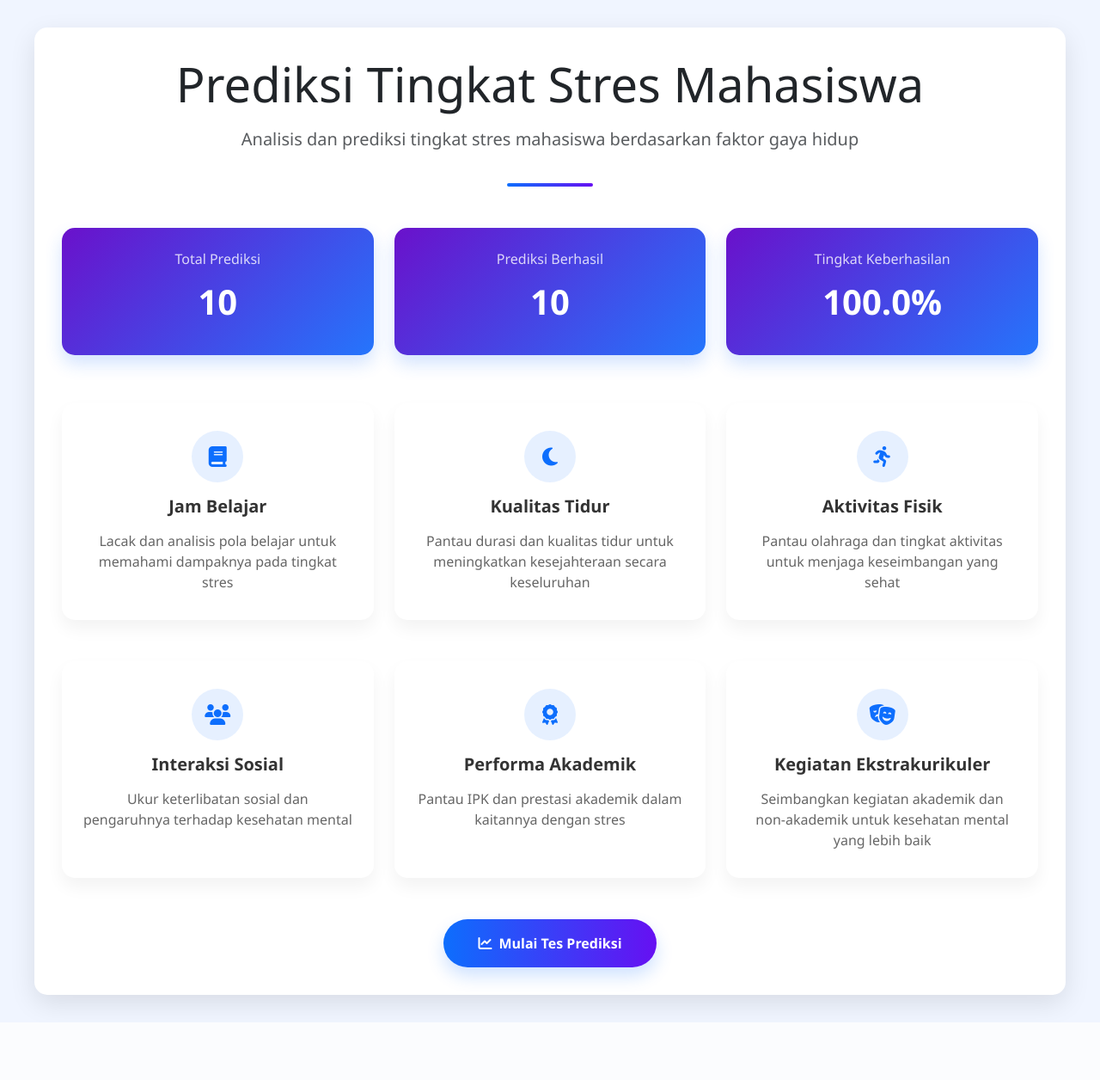
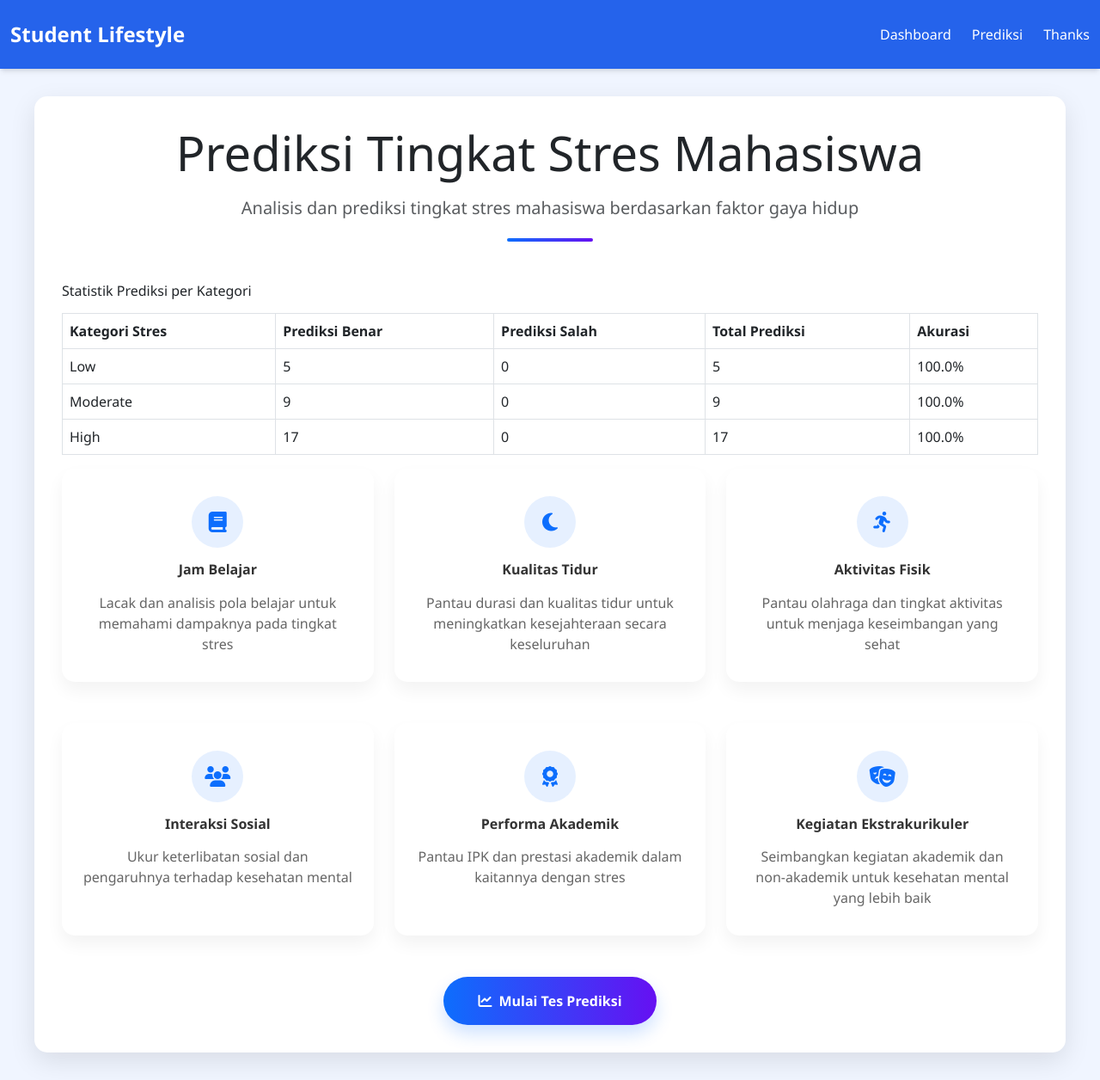
Before and after one commit to maulanafn313/studentlifestyle, a Flask app: page /dashboard in a window 1280 px wide. Shown: the whole page at 86% size. Before the commit the page ends 1188 px from the top, so only its background shows below. Run offline with Flask 3, Linux system fonts and the light colour scheme; parts of the project's set-up code (start-up, migrations or seed data) failed here and were passed over; some libraries are stand-ins or nearby versions.

Commit message:
perbaikan dashboard versi 1

```diff
--- a/app.py
+++ b/app.py
@@ -44,16 +44,37 @@ STATS_FILE = prediction_stats = "prediction_stats.json"
 
 # Fungsi untuk memuat statistik dari file
 def load_stats():
-    if os.path.exists(STATS_FILE):
-        with open(STATS_FILE, "r") as f:
-            return json.load(f)
-    return {"total_predictions": 0, "successful_predictions": 0}
+    default_stats = {
+        "total_predictions": 0,
+        "successful_predictions": 0,
+        "low": {"Benar": 0, "Salah": 0},
+        "moderate": {"Benar": 0, "Salah": 0},
+        "high": {"Benar": 0, "Salah": 0}
+    }
+
+    if not os.path.exists(STATS_FILE):
+        with open(STATS_FILE, 'w') as f:
+            json.dump(default_stats, f)
+        return default_stats
+
+    try:
+        with open(STATS_FILE, 'r') as f:
+            stats = json.load(f)
+            # Pastikan semua kategori ada
+            for key in default_stats.keys():
+                if key not in stats:
+                    stats[key] = default_stats[key]
+            return stats
+    except:
+        return default_stats
 
 # Fungsi untuk menyimpan statistik ke file
 def save_stats():
-    with open(STATS_FILE, "w") as f:
-        json.dump(prediction_stats, f)
-
+    try:
+        with open(STATS_FILE, "w") as f:
+            json.dump(prediction_stats, f, indent=4)
+    except Exception as e:
+        print(f"Error saving stats: {e}")
 
 # Statistik prediksi
 prediction_stats = load_stats()
@@ -62,7 +83,7 @@ prediction_stats = load_stats()
 def home():
     return redirect(url_for('dashboard'))
 
-@app.route('/predict')
+@app.route('/predict', methods=['GET', 'POST'])
 def predict():
     manual_pred = None
     upload_results = None
@@ -71,63 +92,10 @@ def predict():
     if request.method == "POST":
         # 1) Jika datang dari manual form
         if 'submit_manual' in request.form:
-            # Pilih model berdasarkan input pengguna
-            model_choice = request.form['model_choice']
-            if model_choice == 'svm':
-                features = FEATURES_SVM
-                scaler = scalersvm
-                le = lesvm
-                model = svm
-            else:  # 'nn'
-                features = FEATURES_NN
-                scaler = scalernn
-                le = lenn
-                model = nn
-
-            # Kumpulkan nilai input
-            vals = [float(request.form[f]) for f in features]
-            manual_input = dict(zip(features, vals))
-            X = scaler.transform([vals])
-            p = model.predict(X)
-            manual_pred = le.inverse_transform(p)[0]
-
-            # Tambahkan hasil prediksi ke data input
-            manual_input['Predicted_Stress_Level'] = manual_pred
-
-            # Simpan hasil prediksi ke gambar
-            plt.figure(figsize=(8, 4))
-            plt.title("Hasil Prediksi Tingkat Stres")
-
-            #  Hanya gunakan fitur numerik untuk grafik
-            numeric_features = {key: value for key, value in manual_input.items() if isinstance(value, (int, float))}
-            bars = plt.bar(numeric_features.keys(), numeric_features.values(), color='skyblue')
-
-            # Tambahkan teks hasil prediksi di atas grafik
-            for bar in bars:
-                plt.text(bar.get_x() + bar.get_width() / 2, bar.get_height() + 0.1,
-                        f"{bar.get_height():.2f}", ha='center', va='bottom')
-
-            # Tambahkan hasil prediksi sebagai teks di grafik
-            plt.text(len(numeric_features) - 1, max(numeric_features.values()) + 0.5,
-                    f"Predicted Stress Level: {manual_pred}", fontsize=12, color='red', ha='center')
-
-            plt.xticks(rotation=45, ha='right')
-            plt.xlabel("Fitur")
-            plt.ylabel("Nilai")
-            plt.tight_layout()
-            plt.savefig("static/manual_prediction.jpg")
-            plt.close()
-
-
-        # 2) Jika datang dari upload CSV
-        elif 'submit_upload' in request.form:
-            file = request.files['file']
-            if file and file.filename.endswith('.csv'):
-                df = pd.read_csv(io.StringIO(file.stream.read().decode("UTF8")))
-
+            try:
                 # Pilih model berdasarkan input pengguna
-                model_choice_upload = request.form['model_choice_upload']
-                if model_choice_upload == 'svm':
+                model_choice = request.form['model_choice']
+                if model_choice == 'svm':
                     features = FEATURES_SVM
                     scaler = scalersvm
                     le = lesvm
@@ -138,22 +106,113 @@ def predict():
                     le = lenn
                     model = nn
 
-                # Validasi kolom
-                if not all(col in df.columns for col in features):
-                    upload_results = f"CSV harus memiliki kolom: {features}"
+                # Kumpulkan nilai input
+                vals = []
+                error_message = None
+                for f in features:
+                    value = float(request.form[f])
+                    min_val, max_val = FEATURE_RANGES[f]
+                    if not (min_val <= value <= max_val):
+                        error_message = f"Nilai untuk {f.replace('_', ' ')} harus berada dalam rentang {min_val} hingga {max_val}."
+                        break
+                    vals.append(value)
+
+                if error_message:
+                    return render_template("index.html",
+                                           features=FEATURES_SVM,
+                                           manual_pred=None,
+                                           manual_input=None,
+                                           upload_results=None,
+                                           error_message=error_message)
+
+                # Jika validasi berhasil, lanjutkan ke prediksi
+                manual_input = dict(zip(features, vals))
+                X = scaler.transform([vals])
+                p = model.predict(X)
+                manual_pred = le.inverse_transform(p)[0]
+
+                # Update statistik prediksi
+                if model_choice == 'svm':
+                    # Gunakan prediksi SVM sebagai referensi
+                    X_ref = scalersvm.transform([vals])
+                    p_ref = svm.predict(X_ref)
+                    ref_pred = lesvm.inverse_transform(p_ref)[0]
                 else:
-                    X = scaler.transform(df[features])
-                    preds = model.predict(X)
-                    df['Prediction'] = le.inverse_transform(preds)
+                    # Gunakan prediksi NN sebagai referensi
+                    X_ref = scalernn.transform([vals])
+                    p_ref = nn.predict(X_ref)
+                    ref_pred = lenn.inverse_transform(p_ref)[0]
 
-                    # Simpan hasil prediksi ke file Excel
-                    output_file = "static/results_predictions.xlsx"
-                    df.to_excel(output_file, index=False)
+                is_correct = manual_pred == ref_pred
+                update_prediction_stats(manual_pred, is_correct)
 
-                    # Kirim DataFrame ke template
-                    upload_results = df.to_dict(orient='records')
-            else:
-                upload_results = "File tidak valid. Unggah CSV."
+                # Tambahkan status prediksi ke output
+                manual_input['Prediction_Status'] = 'Benar' if is_correct else 'Salah'
+
+                save_stats()  # Pastikan perubahan tersimpan
+
+            except Exception as e:
+                return render_template("index.html",
+                                       features=FEATURES_SVM,
+                                       manual_pred=None,
+                                       manual_input=None,
+                                       upload_results=None,
+                                       error_message=f"Terjadi kesalahan: {str(e)}")
+
+        # 2) Jika datang dari upload CSV
+        elif 'submit_upload' in request.form:
+            try:
+                file = request.files['file']
+                if file and file.filename.endswith('.csv'):
+                    df = pd.read_csv(io.StringIO(file.stream.read().decode("UTF8")))
+
+                    # Pilih model berdasarkan input pengguna
+                    model_choice_upload = request.form['model_choice_upload']
+                    if model_choice_upload == 'svm':
+                        features = FEATURES_SVM
+                        scaler = scalersvm
+                        le = lesvm
+                        model = svm
+                    else:  # 'nn'
+                        features = FEATURES_NN
+                        scaler = scalernn
+                        le = lenn
+                        model = nn
+
+                    # Validasi kolom
+                    if not all(col in df.columns for col in features):
+                        upload_results = f"CSV harus memiliki kolom: {features}"
+                    else:
+                        X = scaler.transform(df[features])
+                        preds = model.predict(X)
+                        df['Prediction'] = le.inverse_transform(preds)
+
+                        # Update statistik untuk setiap baris
+                        for idx, row in df.iterrows():
+                            if model_choice_upload == 'svm':
+                                X_ref = scalersvm.transform(row[features].values.reshape(1, -1))
+                                p_ref = svm.predict(X_ref)
+                                ref_pred = lesvm.inverse_transform(p_ref)[0]
+                            else:
+                                X_ref = scalernn.transform(row[features].values.reshape(1, -1))
+                                p_ref = nn.predict(X_ref)
+                                ref_pred = lenn.inverse_transform(p_ref)[0]
+
+                            is_correct = row['Prediction'] == ref_pred
+                            update_prediction_stats(row['Prediction'], is_correct)
+                            df.at[idx, 'Prediction_Status'] = 'Benar' if is_correct else 'Salah'
+
+                        # Simpan hasil prediksi ke file Excel
+                        output_file = "static/results_predictions.xlsx"
+                        df.to_excel(output_file, index=False)
+
+                        # Kirim DataFrame ke template
+                        upload_results = df.to_dict(orient='records')
+                else:
+                    upload_results = "File tidak valid. Unggah CSV."
+
+            except Exception as e:
+                upload_results = f"Terjadi kesalahan saat memproses file: {str(e)}"
 
     return render_template("index.html",
                            features=FEATURES_SVM,  # Default fitur untuk form manual
@@ -184,12 +243,72 @@ def calculate_success_rate():
         return 0
     return (prediction_stats["successful_predictions"] / prediction_stats["total_predictions"]) * 100
 
+
+
+def calculate_target_statistics():
+    default_stats = {
+        "low": {"Benar": 0, "Salah": 0},
+        "moderate": {"Benar": 0, "Salah": 0},
+        "high": {"Benar": 0, "Salah": 0}
+    }
+
+    if not os.path.exists(STATS_FILE):
+        return default_stats
+
+    try:
+        with open(STATS_FILE, 'r') as f:
+            stats = json.load(f)
+            # Hanya ambil statistik kategori (low, moderate, high)
+            category_stats = {
+                k: v for k, v in stats.items()
+                if k in ['low', 'moderate', 'high']
+            }
+
+            # Pastikan setiap kategori memiliki struktur yang benar
+            for category in ['low', 'moderate', 'high']:
+                if category not in category_stats:
+                    category_stats[category] = {"Benar": 0, "Salah": 0}
+                elif not isinstance(category_stats[category], dict):
+                    category_stats[category] = {"Benar": 0, "Salah": 0}
+
+            return category_stats
+    except:
+        return default_stats
+
+def update_target_statistics(target, status):
+    stats = calculate_target_statistics()
+
+    if target in stats:
+        stats[target][status] += 1
+
+    with open(STATS_FILE, "w") as f:
+        json.dump(stats, f)
+
+def update_prediction_stats(prediction, is_correct):
+    global prediction_stats
+
+    # Update kategori (low, moderate, high)
+    prediction = prediction.lower()  # konversi ke lowercase untuk konsistensi
+    if prediction in ['low', 'moderate', 'high']:
+        status = "Benar" if is_correct else "Salah"
+        prediction_stats[prediction][status] += 1
+
+    # Update total statistik
+    prediction_stats["total_predictions"] += 1
+    if is_correct:
+        prediction_stats["successful_predictions"] += 1
+
+    save_stats()
+
 @app.route("/dashboard")
 def dashboard():
+    target_stats = calculate_target_statistics()
     return render_template("dashboard.html",
-                           total_predictions=prediction_stats["total_predictions"],
-                           successful_predictions=prediction_stats["successful_predictions"],
-                           success_rate=calculate_success_rate())
+                            total_predictions=prediction_stats.get("total_predictions", 0),
+                            successful_predictions=prediction_stats.get("successful_predictions", 0),
+                            success_rate=calculate_success_rate(),
+                            target_stats=target_stats)
+
 
 @app.route("/thanks")
 def thanks():
--- a/templates/dashboard.html
+++ b/templates/dashboard.html
@@ -1,30 +1,35 @@
 <!DOCTYPE html>
 <html lang="en">
+
 <head>
     <meta charset="UTF-8">
     <meta name="viewport" content="width=device-width, initial-scale=1.0">
     <title>Dashboard Prediksi Tingkat Stres Mahasiswa</title>
     <link href="https://cdn.jsdelivr.net/npm/bootstrap@5.3.0/dist/css/bootstrap.min.css" rel="stylesheet">
+    <script src="https://cdn.tailwindcss.com"></script>
     <link rel="stylesheet" href="https://cdnjs.cloudflare.com/ajax/libs/font-awesome/6.4.0/css/all.min.css">
     <style>
         body {
             background-color: #f0f5ff;
             font-family: 'Segoe UI', Tahoma, Geneva, Verdana, sans-serif;
         }
+
         .dashboard-container {
             max-width: 1200px;
             margin: 2rem auto;
             padding: 2rem;
             background-color: white;
             border-radius: 15px;
-            box-shadow: 0 10px 30px rgba(0,0,0,0.1);
+            box-shadow: 0 10px 30px rgba(0, 0, 0, 0.1);
         }
+
         .header {
             text-align: center;
             margin-bottom: 3rem;
             position: relative;
             padding-bottom: 1.5rem;
         }
+
         .header:after {
             content: '';
             position: absolute;
@@ -36,35 +41,42 @@
             background: linear-gradient(90deg, #0d6efd, #6610f2);
             border-radius: 2px;
         }
+
         .card {
             border: none;
             border-radius: 15px;
-            box-shadow: 0 10px 20px rgba(0,0,0,0.05);
+            box-shadow: 0 10px 20px rgba(0, 0, 0, 0.05);
             transition: all 0.3s ease;
             overflow: hidden;
             height: 100%;
         }
+
         .card:hover {
             transform: translateY(-10px);
-            box-shadow: 0 15px 30px rgba(0,0,0,0.1);
+            box-shadow: 0 15px 30px rgba(0, 0, 0, 0.1);
         }
+
         .card-icon {
             font-size: 2.5rem;
             margin-bottom: 1rem;
             color: #0d6efd;
         }
+
         .card-body {
             padding: 2rem 1.5rem;
             text-align: center;
         }
+
         .card-title {
             font-weight: 600;
             margin-bottom: 1rem;
             color: #333;
         }
+
         .card-text {
             color: #666;
         }
+
         .stats-card {
             background: linear-gradient(135deg, #6a11cb 0%, #2575fc 100%);
             color: white;
@@ -73,15 +85,18 @@
             margin-bottom: 2rem;
             box-shadow: 0 10px 20px rgba(37, 117, 252, 0.2);
         }
+
         .stats-number {
             font-size: 2.5rem;
             font-weight: 700;
             margin: 0.5rem 0;
         }
+
         .stats-label {
             font-size: 1rem;
             opacity: 0.8;
         }
+
         .btn-predict {
             background: linear-gradient(90deg, #0d6efd, #6610f2);
             color: white;
@@ -93,12 +108,14 @@
             display: inline-block;
             box-shadow: 0 10px 20px rgba(13, 110, 253, 0.2);
         }
+
         .btn-predict:hover {
             background: linear-gradient(90deg, #0b5ed7, #5209cf);
             color: white;
             transform: translateY(-3px);
             box-shadow: 0 15px 30px rgba(13, 110, 253, 0.3);
         }
+
         .feature-icon {
             width: 60px;
             height: 60px;
@@ -109,41 +126,53 @@
             border-radius: 50%;
             margin: 0 auto 1rem;
         }
+
         .feature-icon i {
             font-size: 1.5rem;
             color: #0d6efd;
         }
     </style>
 </head>
+
 <body>
+    {% include 'header.html' %}
     <div class="dashboard-container">
         <div class="header">
             <h1 class="display-4 mb-3">Prediksi Tingkat Stres Mahasiswa</h1>
             <p class="lead text-muted">Analisis dan prediksi tingkat stres mahasiswa berdasarkan faktor gaya hidup</p>
         </div>
 
-        <!-- Statistics Row -->
-        <div class="row mb-4">
-            <div class="col-md-4">
-                <div class="stats-card text-center">
-                    <div class="stats-label">Total Prediksi</div>
-                    <div class="stats-number">{{ total_predictions }}</div>
-                </div>
-            </div>
-            <div class="col-md-4">
-                <div class="stats-card text-center">
-                    <div class="stats-label">Prediksi Berhasil</div>
-                    <div class="stats-number">{{ successful_predictions }}</div>
-                </div>
-            </div>
-            <div class="col-md-4">
-                <div class="stats-card text-center">
-                    <div class="stats-label">Tingkat Keberhasilan</div>
-                    <div class="stats-number">{{ success_rate|round(1) }}%</div>
-                </div>
-            </div>
-        </div>
-
+        <!-- Dalam bagian statistik -->
+        <h2 class="mt-5">Statistik Prediksi per Kategori</h2>
+        <table class="table table-bordered mt-3">
+            <thead>
+                <tr>
+                    <th>Kategori Stres</th>
+                    <th>Prediksi Benar</th>
+                    <th>Prediksi Salah</th>
+                    <th>Total Prediksi</th>
+                    <th>Akurasi</th>
+                </tr>
+            </thead>
+            <tbody>
+                {% for category, results in target_stats.items() %}
+                <tr>
+                    <td>{{ category.capitalize() }}</td>
+                    <td>{{ results['Benar'] }}</td>
+                    <td>{{ results['Salah'] }}</td>
+                    <td>{{ results['Benar'] + results['Salah'] }}</td>
+                    <td>
+                        {% set total = results['Benar'] + results['Salah'] %}
+                        {% if total > 0 %}
+                        {{ ((results['Benar'] / total) * 100)|round(1) }}%
+                        {% else %}
+                        0%
+                        {% endif %}
+                    </td>
+                </tr>
+                {% endfor %}
+            </tbody>
+        </table>
         <!-- Main Features Row -->
         <div class="row g-4 mb-5">
             <div class="col-md-4">
@@ -153,7 +182,8 @@
                             <i class="fas fa-book"></i>
                         </div>
                         <h5 class="card-title">Jam Belajar</h5>
-                        <p class="card-text">Lacak dan analisis pola belajar untuk memahami dampaknya pada tingkat stres</p>
+                        <p class="card-text">Lacak dan analisis pola belajar untuk memahami dampaknya pada tingkat stres
+                        </p>
                     </div>
                 </div>
             </div>
@@ -164,7 +194,8 @@
                             <i class="fas fa-moon"></i>
                         </div>
                         <h5 class="card-title">Kualitas Tidur</h5>
-                        <p class="card-text">Pantau durasi dan kualitas tidur untuk meningkatkan kesejahteraan secara keseluruhan</p>
+                        <p class="card-text">Pantau durasi dan kualitas tidur untuk meningkatkan kesejahteraan secara
+                            keseluruhan</p>
                     </div>
                 </div>
             </div>
@@ -175,7 +206,8 @@
                             <i class="fas fa-running"></i>
                         </div>
                         <h5 class="card-title">Aktivitas Fisik</h5>
-                        <p class="card-text">Pantau olahraga dan tingkat aktivitas untuk menjaga keseimbangan yang sehat</p>
+                        <p class="card-text">Pantau olahraga dan tingkat aktivitas untuk menjaga keseimbangan yang sehat
+                        </p>
                     </div>
                 </div>
             </div>
@@ -212,7 +244,8 @@
                             <i class="fas fa-theater-masks"></i>
                         </div>
                         <h5 class="card-title">Kegiatan Ekstrakurikuler</h5>
-                        <p class="card-text">Seimbangkan kegiatan akademik dan non-akademik untuk kesehatan mental yang lebih baik</p>
+                        <p class="card-text">Seimbangkan kegiatan akademik dan non-akademik untuk kesehatan mental yang
+                            lebih baik</p>
                     </div>
                 </div>
             </div>
@@ -228,4 +261,5 @@
 
     <script src="https://cdn.jsdelivr.net/npm/bootstrap@5.3.0/dist/js/bootstrap.bundle.min.js"></script>
 </body>
+
 </html>
--- /dev/null
+++ b/templates/header.html
@@ -0,0 +1,18 @@
+<nav class="bg-blue-600 text-white py-4 shadow-md">
+    <div class="container mx-auto flex justify-between items-center">
+        <a href="{{ url_for('home') }}" class="text-2xl font-bold hover:text-gray-200">
+            Student Lifestyle
+        </a>
+        <ul class="flex space-x-6">
+            <li>
+                <a href="{{ url_for('dashboard') }}" class="hover:text-gray-200">Dashboard</a>
+            </li>
+            <li>
+                <a href="{{ url_for('predict') }}" class="hover:text-gray-200">Prediksi</a>
+            </li>
+            <li>
+                <a href="{{ url_for('thanks') }}" class="hover:text-gray-200">Thanks</a>
+            </li>
+        </ul>
+    </div>
+</nav>
--- a/templates/thanks.html
+++ b/templates/thanks.html
@@ -6,8 +6,9 @@
     <title>Thank You</title>
     <script src="https://cdn.tailwindcss.com"></script>
   </head>
-  <body class="min-h-screen bg-gradient-to-br from-indigo-100 via-white to-indigo-200 flex items-center justify-center p-4">
-    <div class="w-full max-w-2xl bg-white p-10 rounded-3xl shadow-2xl text-center border border-gray-200">
+  <body class="min-h-screen bg-gradient-to-br from-indigo-100 via-white to-indigo-200">
+    {% include 'header.html' %}
+    <div class="w-full max-w-2xl bg-white p-10 rounded-3xl shadow-2xl text-center border border-gray-200 center mx-auto mt-10">
 
       <img
         src="/static/thanks.png"
```
Also changed, not shown: prediction_stats.json (+16 -1 lines), templates/index.html (+4 -10 lines), static/manual_prediction.jpg, 1 other file.
